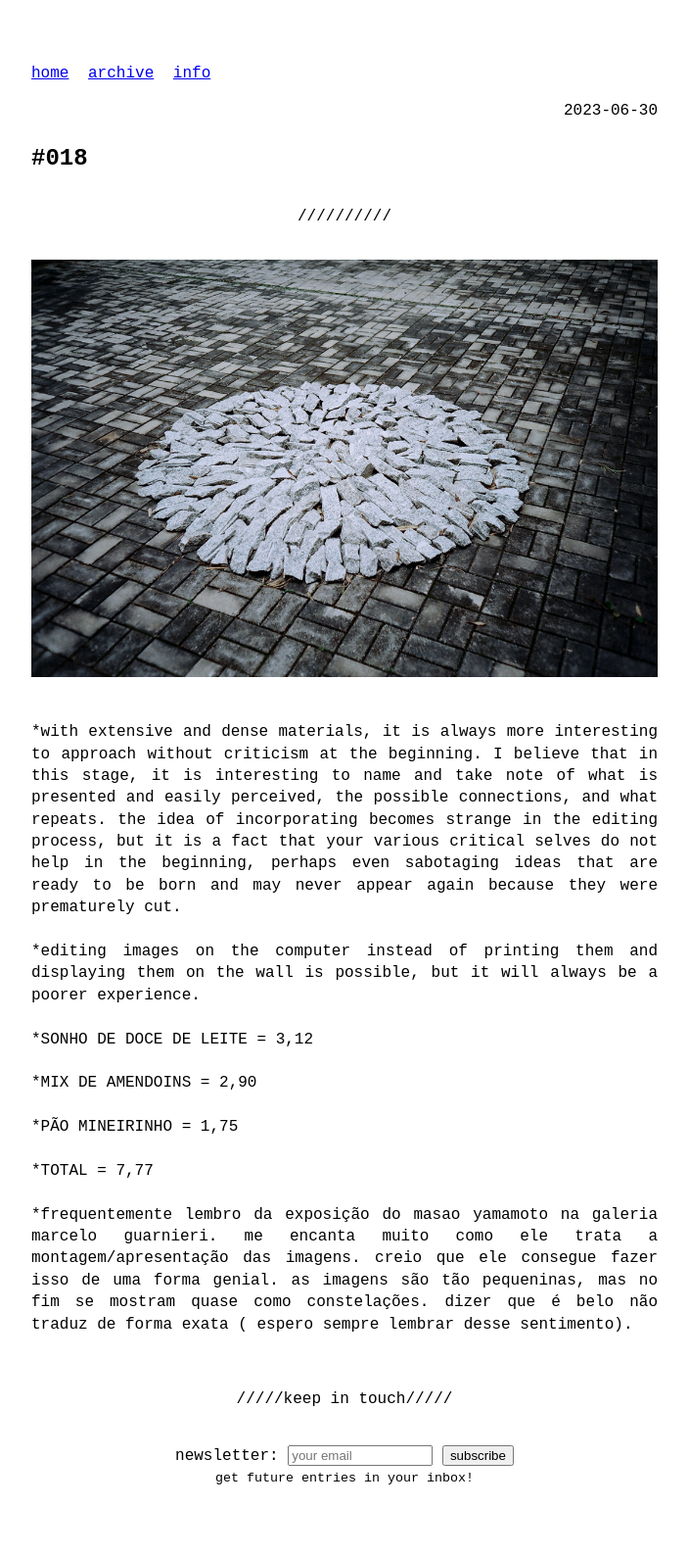
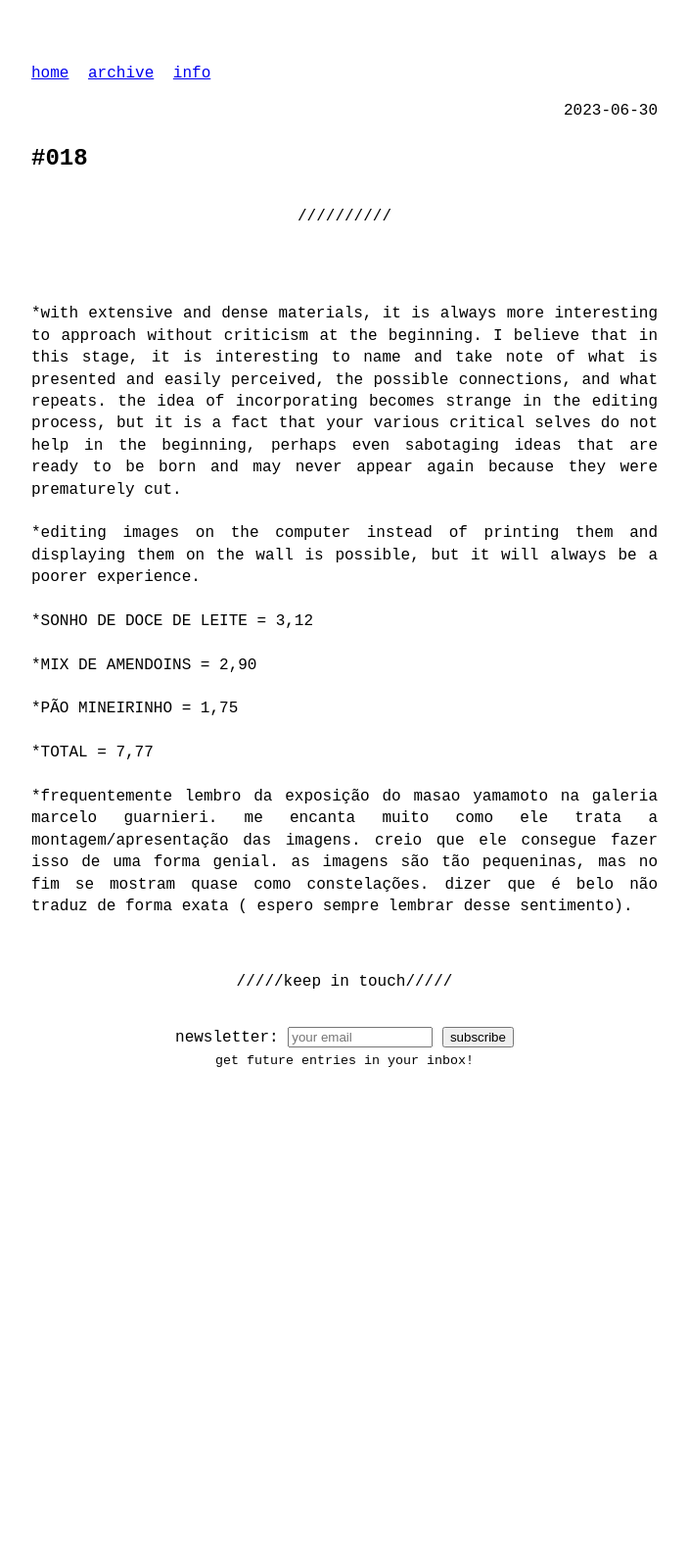
Before and after one commit to odaniloluna/odaniloluna.github.io, a Jekyll site: the page built from _posts/2023-06-30-#018.md, in a window 1280 px wide. Shown: the whole page at 98% size, without its empty margins (288-991 px from the left). Built offline with Jekyll 4.4.1, drawn with Linux system fonts in a browser that asks for light colours; after the commit the page ends 1160 px from its top, so only the background shows below that.

Commit message:
Update 2023-06-30-#018.md

```diff
--- a/_posts/2023-06-30-#018.md
+++ b/_posts/2023-06-30-#018.md
@@ -5,7 +5,7 @@ slug: #018
 ---
 ---
 <p class="description" style="text-align: justify;">
-<img src="/assets/danilo-luna-earlyworks-01.jpg" />
+
 <br>
 <br>
 *with extensive and dense materials, it is always more interesting to approach without criticism at the beginning. I believe that in this stage, it is interesting to name and take note of what is presented and easily perceived, the possible connections, and what repeats. the idea of incorporating becomes strange in the editing process, but it is a fact that your various critical selves do not help in the beginning, perhaps even sabotaging ideas that are ready to be born and may never appear again because they were prematurely cut.
```
